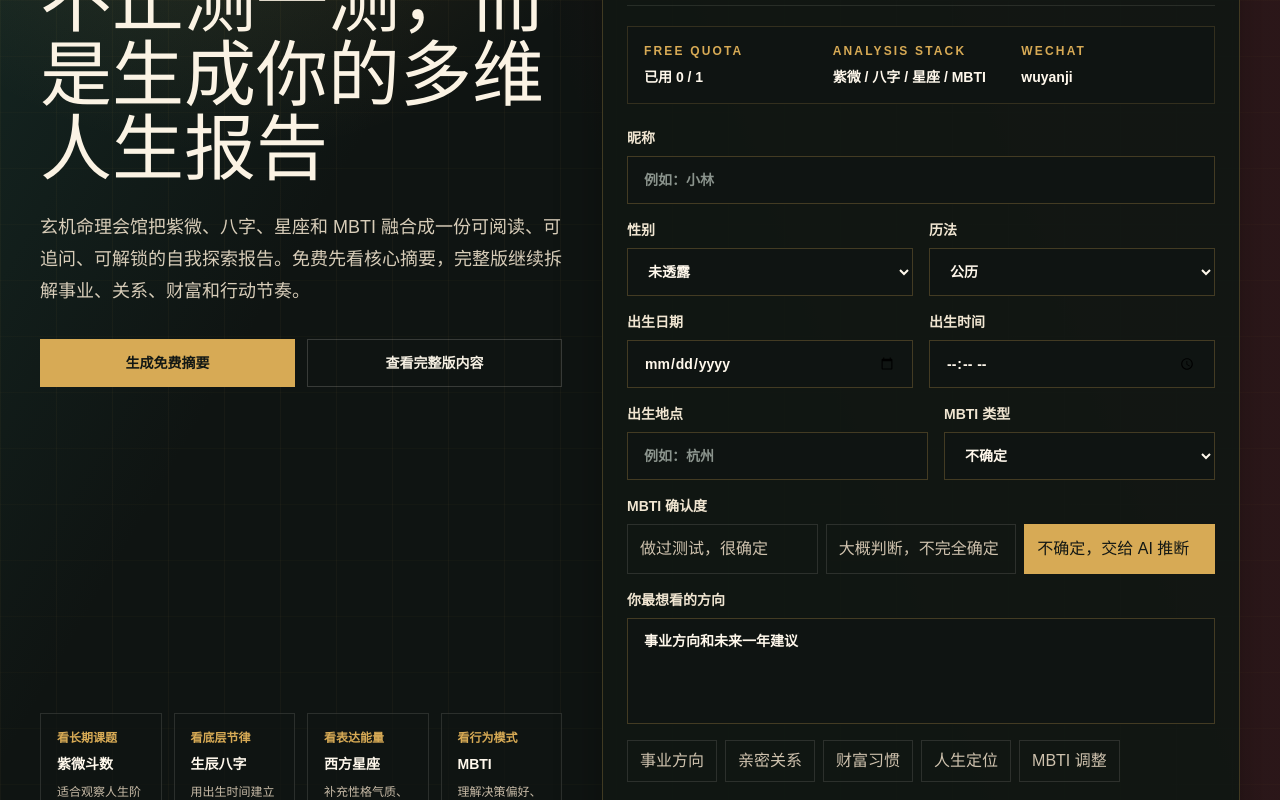
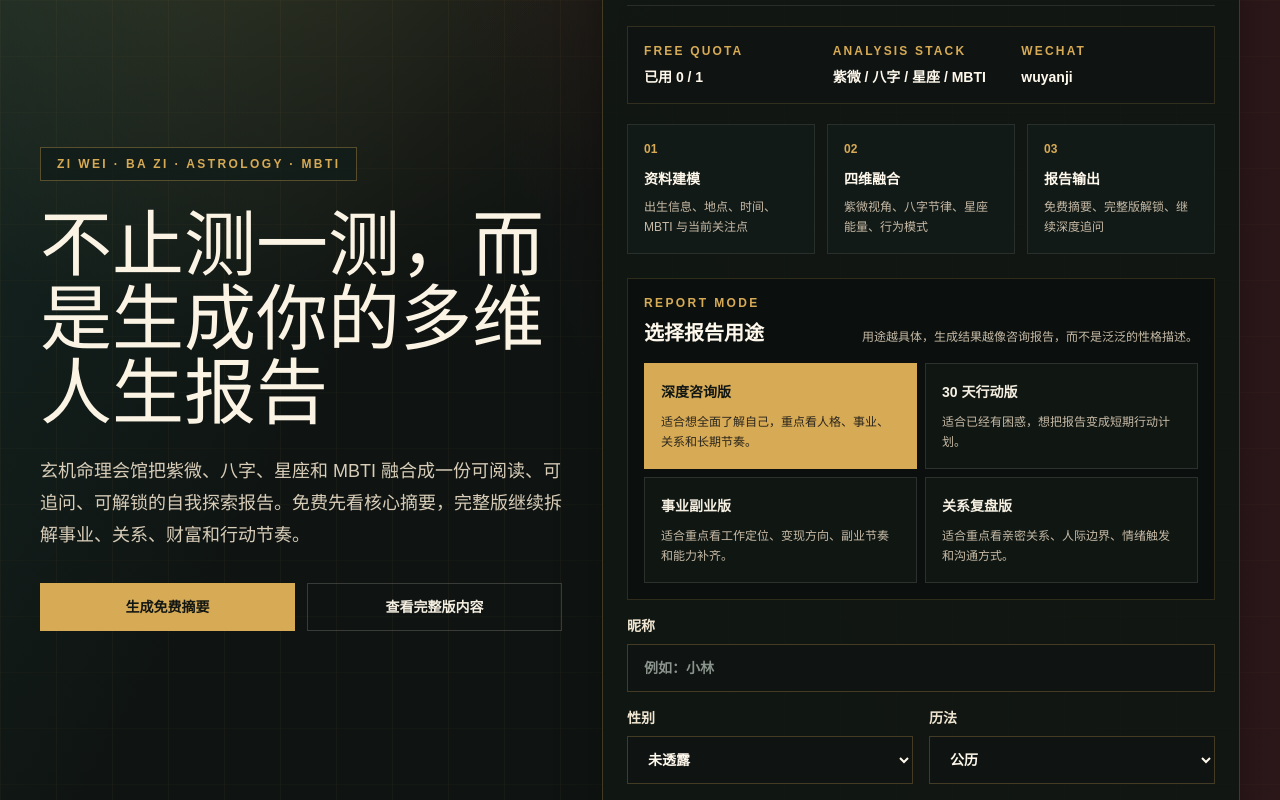
Before and after one commit to wuyanji5566/ai-mystic-site, a Next.js app: page / in a window 1280 px wide. Shown: the part 560-1360 px from the top of the page. Built offline with nearby package versions, Linux system fonts and the light colour scheme.

Commit message:
Enhance generator panel and report depth

```diff
--- a/src/app/api/mystic-report/route.ts
+++ b/src/app/api/mystic-report/route.ts
@@ -54,7 +54,7 @@ export async function POST(request: Request) {
       apiKey,
       baseURL: process.env.OPENAI_BASE_URL?.trim() || undefined,
       maxRetries: 0,
-      timeout: 25000,
+      timeout: 35000,
     });
 
     try {
@@ -71,7 +71,7 @@ export async function POST(request: Request) {
           },
         ],
         temperature: 0.7,
-        max_tokens: 2200,
+        max_tokens: 3200,
       });
 
       const report = completion.choices[0]?.message?.content?.trim();
--- a/src/components/mystic-report-form.tsx
+++ b/src/components/mystic-report-form.tsx
@@ -42,6 +42,39 @@ const initialForm: MysticInput = {
 
 const focusPresets = ["事业方向", "亲密关系", "财富习惯", "人生定位", "MBTI 调整"];
 
+const reportIntentPresets = [
+  {
+    title: "深度咨询版",
+    desc: "适合想全面了解自己，重点看人格、事业、关系和长期节奏。",
+    focus:
+      "请按深度咨询报告方式分析我，重点拆解核心人格、事业定位、关系模式、财富习惯、未来一年阶段提醒，并给出可执行建议。",
+  },
+  {
+    title: "30 天行动版",
+    desc: "适合已经有困惑，想把报告变成短期行动计划。",
+    focus:
+      "请重点分析我当前最适合优先处理的问题，并生成未来 30 天行动计划，包含每周任务、执行提醒、容易放弃的原因和调整方式。",
+  },
+  {
+    title: "事业副业版",
+    desc: "适合重点看工作定位、变现方向、副业节奏和能力补齐。",
+    focus:
+      "请重点分析事业定位、副业方向、适合的工作环境、不适合的合作模式、财富节奏，以及未来三个月可以做的具体动作。",
+  },
+  {
+    title: "关系复盘版",
+    desc: "适合重点看亲密关系、人际边界、情绪触发和沟通方式。",
+    focus:
+      "请重点分析亲密关系和人际关系模式，包括沟通方式、边界感、情绪触发点、适合的相处方式和未来 30 天可练习的关系行动。",
+  },
+];
+
+const generationHighlights = [
+  ["01", "资料建模", "出生信息、地点、时间、MBTI 与当前关注点"],
+  ["02", "四维融合", "紫微视角、八字节律、星座能量、行为模式"],
+  ["03", "报告输出", "免费摘要、完整版解锁、继续深度追问"],
+];
+
 const mbtiTypes = [
   "不确定",
   "INTJ",
@@ -69,6 +102,7 @@ const labelClass = "grid gap-2 text-sm font-semibold text-[#f1e6d2]";
 
 export function MysticReportForm() {
   const [form, setForm] = useState(initialForm);
+  const [selectedIntent, setSelectedIntent] = useState(reportIntentPresets[0].title);
   const [report, setReport] = useState<ReportResponse | null>(null);
   const [savedReport, setSavedReport] = useState<SavedMysticReport | null>(null);
   const [storageMode, setStorageMode] = useState<ReportStorageMode>("local");
@@ -220,7 +254,57 @@ export function MysticReportForm() {
         </p>
       </div>
 
+      <div className="mt-5 grid gap-3 lg:grid-cols-3">
+        {generationHighlights.map(([step, title, desc]) => (
+          <article key={step} className="border border-[#f5efe2]/10 bg-[#121a17] p-4">
+            <p className="text-xs font-bold text-[#d7aa55]">{step}</p>
+            <h3 className="mt-3 text-sm font-bold text-[#fff8ec]">{title}</h3>
+            <p className="mt-2 text-xs leading-5 text-[#c7baa6]">{desc}</p>
+          </article>
+        ))}
+      </div>
+
       <form className="mt-6 grid gap-4" onSubmit={handleSubmit}>
+        <div className="border border-[#d7aa55]/18 bg-[#0b100e] p-4">
+          <div className="flex flex-col gap-2 sm:flex-row sm:items-end sm:justify-between">
+            <div>
+              <p className="text-xs font-bold uppercase tracking-[0.2em] text-[#d7aa55]">
+                Report Mode
+              </p>
+              <h3 className="mt-2 text-xl font-bold text-[#fff8ec]">选择报告用途</h3>
+            </div>
+            <p className="max-w-sm text-xs leading-5 text-[#c7baa6]">
+              用途越具体，生成结果越像咨询报告，而不是泛泛的性格描述。
+            </p>
+          </div>
+          <div className="mt-4 grid gap-2 md:grid-cols-2">
+            {reportIntentPresets.map((preset) => (
+              <button
+                key={preset.title}
+                type="button"
+                onClick={() => {
+                  setSelectedIntent(preset.title);
+                  setForm({ ...form, focus: preset.focus });
+                }}
+                className={`border p-4 text-left transition ${
+                  selectedIntent === preset.title
+                    ? "border-[#d7aa55] bg-[#d7aa55] text-[#121714]"
+                    : "border-[#f5efe2]/12 bg-[#101713] text-[#f5efe2] hover:border-[#d7aa55]"
+                }`}
+              >
+                <span className="text-sm font-bold">{preset.title}</span>
+                <span
+                  className={`mt-2 block text-xs leading-5 ${
+                    selectedIntent === preset.title ? "text-[#2b261c]" : "text-[#c7baa6]"
+                  }`}
+                >
+                  {preset.desc}
+                </span>
+              </button>
+            ))}
+          </div>
+        </div>
+
         <label className={labelClass}>
           昵称
           <input
@@ -383,9 +467,17 @@ export function MysticReportForm() {
       </form>
 
       {isLoading ? (
-        <p className="mt-4 border border-[#d7aa55]/20 bg-[#171f1b] px-4 py-3 text-sm leading-6 text-[#d8cdb9]">
-          已提交信息，正在生成报告。内容较长时可能需要 10-30 秒，请不要重复点击。
-        </p>
+        <div className="mt-4 border border-[#d7aa55]/20 bg-[#171f1b] p-4 text-sm leading-6 text-[#d8cdb9]">
+          <p className="font-bold text-[#fff8ec]">正在生成你的四维报告</p>
+          <p className="mt-2">内容较长时可能需要 10-30 秒，请不要重复点击。系统正在完成资料建模、四维融合和报告整理。</p>
+          <div className="mt-4 grid gap-2 sm:grid-cols-3">
+            {["建模中", "融合中", "整理中"].map((step) => (
+              <div key={step} className="border border-[#d7aa55]/16 bg-[#0f1412] px-3 py-2 text-xs font-bold text-[#d7aa55]">
+                {step}
+              </div>
+            ))}
+          </div>
+        </div>
       ) : null}
 
       {error ? (
--- a/src/lib/prompts.ts
+++ b/src/lib/prompts.ts
@@ -17,7 +17,10 @@ export function buildMysticPrompt(input: MysticInput, profile: MysticProfile) {
 - 每个部分写 2-4 句话，不能只给泛泛而谈的性格标签。
 - 每个关键判断都要同时说明“可能的优势、容易卡住的地方、现实可执行调整”。
 - 事业、关系、财富、行动计划要写得更细，像用户付费后能真正拿来参考的个人成长报告。
-- 总字数建议 1400-1900 个中文字符，重点保证可读性和生成速度。
+- 每个核心章节尽量包含「观察」「卡点」「行动建议」三个层次，但不要机械重复标题。
+- 必须多次贴合用户关注：${input.focus}
+- 不要只说“你可能比较敏感/理性/适合沟通”，要落到具体生活情境，比如工作选择、关系沟通、消费决策、执行计划。
+- 总字数建议 1900-2600 个中文字符，重点保证内容扎实、可读、可执行。
 - 输出纯文本，不要 Markdown 表格。
 
 用户资料：
@@ -45,7 +48,7 @@ export function buildMysticPrompt(input: MysticInput, profile: MysticProfile) {
 解释生肖、星座、年柱分别能提供什么观察角度，并说明这些角度的边界。
 
 2. 核心性格关键词
-给出 5 个关键词，并解释这些关键词如何影响行动方式、表达方式和压力反应。
+给出 5 个关键词，并解释这些关键词如何影响行动方式、表达方式、压力反应和他人对用户的第一印象。
 
 3. 生辰八字入门解读
 围绕年柱做入门级解释，不要假装已经完成完整四柱排盘。
@@ -60,10 +63,10 @@ export function buildMysticPrompt(input: MysticInput, profile: MysticProfile) {
 结合 MBTI 类型解释能量来源、决策风格、沟通方式和压力反应。
 
 7. 四维交叉画像
-把紫微、八字、星座、MBTI 合成一个整体画像，指出一致点、冲突点、隐藏优势和容易自我消耗的模式。
+把紫微、八字、星座、MBTI 合成一个整体画像，指出一致点、冲突点、隐藏优势、容易自我消耗的模式和最值得培养的核心能力。
 
 8. 事业方向建议
-围绕用户关注点给出定位建议、适合环境、不适合环境、能力补齐点和 3 个可执行动作。
+围绕用户关注点给出定位建议、适合环境、不适合环境、能力补齐点、变现切入点和 3 个可执行动作。
 
 9. 感情与人际关系
 给出沟通方式、关系边界、亲密关系触发点、适合的相处方式和情绪管理建议。
@@ -74,13 +77,16 @@ export function buildMysticPrompt(input: MysticInput, profile: MysticProfile) {
 11. 未来一年行动清单
 按第 1-3 个月、第 4-6 个月、第 7-9 个月、第 10-12 个月输出，每个阶段给 1-2 条具体动作。
 
-12. 继续深化入口
+12. 未来 30 天行动计划
+按第 1 周、第 2 周、第 3 周、第 4 周输出，每周给一个具体任务、一个注意事项和一个复盘问题。
+
+13. 继续深化入口
 给出 5 个用户可以继续追问的问题，覆盖事业、关系、财富、30 天计划、MBTI 自我调整。
 
-13. 适合你的提醒
+14. 适合你的提醒
 给出温和但有行动感的提醒。
 
-14. 一句话总结
+15. 一句话总结
 输出一句适合用户截图分享的话。
 `.trim();
 }
```
